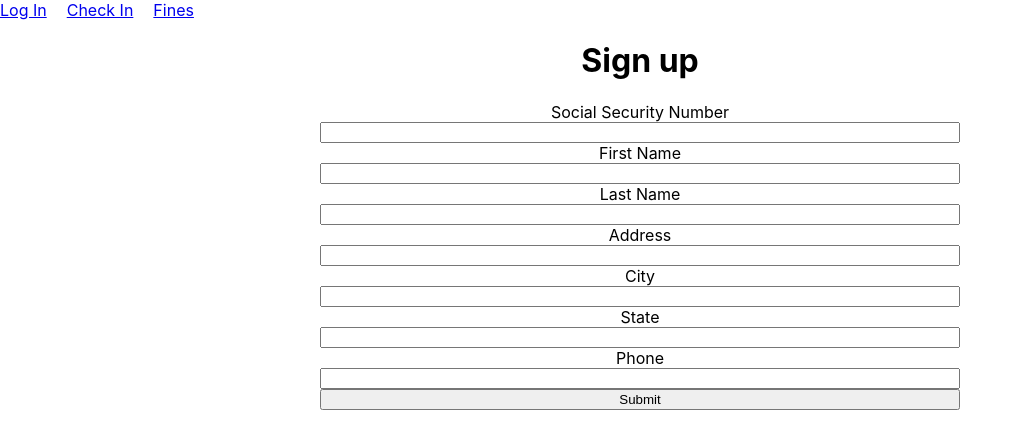
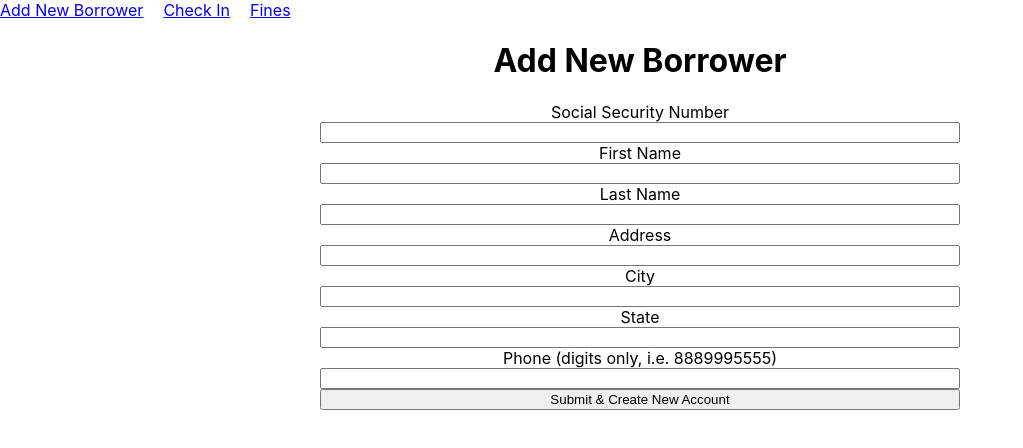
Before and after one commit to joshuavkoshy123/libraryProject, a React (Create React App) app in the folder library_project/frontend/: page /login in a window 1280 px wide. Shown: the top 448 px of the page, without its empty margins (0-1023 px from the left). Built offline with nearby package versions, Linux system fonts and the light colour scheme.

Commit message:
save local changes before merge

```diff
--- a/library_project/frontend/package.json
+++ b/library_project/frontend/package.json
@@ -7,6 +7,7 @@
     "@testing-library/jest-dom": "^6.9.1",
     "@testing-library/react": "^16.3.0",
     "@testing-library/user-event": "^13.5.0",
+    "axios": "^1.13.2",
     "react": "^19.2.1",
     "react-dom": "^19.2.1",
     "react-router-dom": "^7.10.1",
--- a/library_project/frontend/src/App.js
+++ b/library_project/frontend/src/App.js
@@ -9,7 +9,7 @@ function App() {
   return (
     <div className='App'>
       <nav className='Nav'>
-        <Link to='/login'>Log In</Link>
+        <Link to='/login'>Add New Borrower</Link>
         <Link to='/checkin'>Check In</Link>
         <Link to='/fines'>Fines</Link>
       </nav>
--- a/library_project/frontend/src/pages/login.js
+++ b/library_project/frontend/src/pages/login.js
@@ -60,30 +60,53 @@ export default function Login() {
       });
       const data = await res.json();
       console.log(data);
+      alert("Account Created with Card ID: " + data.card_id);
+
+      //clear fields after submission
+
+      setUserCreds({
+      ssn: '',
+      fName: '',
+      lName: '',
+      address: '',
+      city: '',
+      state: '',
+      phone: '',
+    });
+
+
+
     }
+
+
     catch (e) {
       console.error(e)
     }
   }
 
+
+
+
   return (
     <form className="login" onSubmit={handleLogin}>
-      <h1>{isLogin ? 'Log In' : 'Sign up'}</h1>
+      <h1>{isLogin ? 'Log In' : 'Add New Borrower'}</h1>
       <label for='ssn'>Social Security Number</label>
-      <input id='ssn' type='text'  onChange={handleChange}/>
+      <input required id='ssn' type='text' value={userCreds.ssn} minLength={9} maxLength={9} onChange={handleChange}/>
       <label for='fName'>First Name</label>
-      <input id='fName' type='text' onChange={handleChange} />
+      <input id='fName' type='text' value={userCreds.fName} onChange={handleChange} />
       <label for='lName'>Last Name</label>
-      <input id='lName' type='text' onChange={handleChange} />
+      <input id='lName' type='text' value={userCreds.lName} onChange={handleChange} />
       <label for='address'>Address</label>
-      <input id='address' type='text' onChange={handleChange} />
+      <input id='address' type='text' value={userCreds.address} onChange={handleChange} />
       <label for='city'>City</label>
-      <input id='city' type='text' onChange={handleChange} />
+      <input id='city' type='text' value={userCreds.city} onChange={handleChange} />
       <label for='state'>State</label>
-      <input id='state' type='text' onChange={handleChange}/>
-      <label for='phone'>Phone</label>
-      <input id='phone' type='text' onChange={handleChange} />
-      <input type="submit" />
+      <input id='state' type='text' value={userCreds.state} onChange={handleChange}/>
+      <label for='phone'>Phone (digits only, i.e. 8889995555) </label>
+      <input id='phone' type='text' value={userCreds.phone} minLength={10} maxLength={10} onChange={handleChange} />
+      <input type="submit" value="Submit & Create New Account"/>
+
+
     </form>
   );
 }
```
Also changed, not shown: 1 other file (tests, documents, lock files or other folders).
